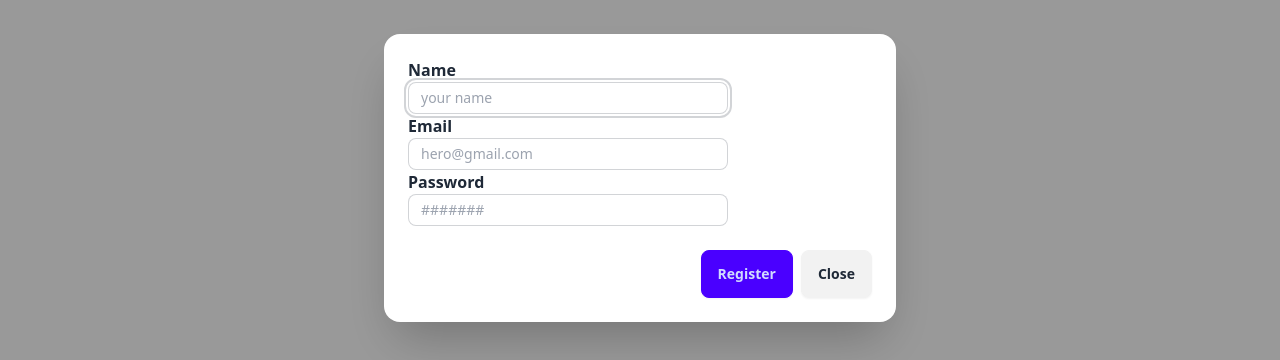
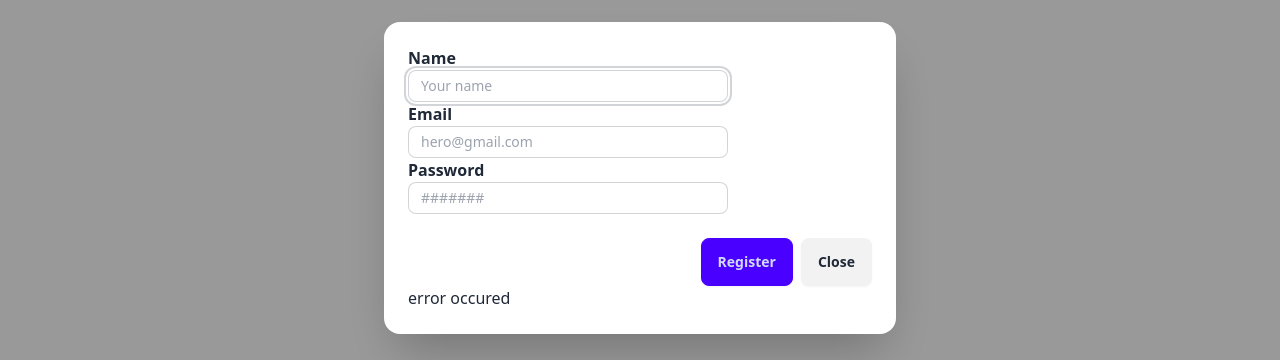
Before and after one commit to taukirsheikh/blogger, a React (Vite) app in the folder frontend/: page / in a window 1280 px wide. Both pictures are taken after a click on the button "Register". Shown: the part 222-582 px from the top of the page. Built offline with nearby package versions, Linux system fonts and the light colour scheme; no server answers.

Commit message:
author registration added

```diff
--- a/frontend/src/components/NavComponents/Register.jsx
+++ b/frontend/src/components/NavComponents/Register.jsx
@@ -1,9 +1,37 @@
-import React from "react";
+import React, { useState } from "react";
+import axios from "axios";
 
 function Register() {
+  const [state, setState] = useState(false);
+  const [name, setName] = useState("");
+  const [email, setEmail] = useState("");
+  const [password, setPassword] = useState("");
+
+  const handleRegister = async (e) => {
+    e.preventDefault();
+    try {
+      // Send a POST request to the user registration endpoint
+      const response = await axios.post(
+        "http://127.0.0.1:8000/user/register/",
+        {
+          name,
+          email,
+          password,
+        }
+      );
+      console.log("User registered successfully:", response.data);
+
+      setName("");
+      setEmail("");
+      setPassword("");
+      setState(true);
+    } catch (error) {
+      console.error("Error registering user:", error);
+    }
+  };
+
   return (
     <div>
-      {/* Open the modal using document.getElementById('ID').showModal() method */}
       <button
         className="btn"
         onClick={() => document.getElementById("my_modal_1").showModal()}
@@ -18,8 +46,10 @@ function Register() {
           <h6 className="font-bold text-md">Name</h6>
           <input
             type="text"
-            placeholder="your name"
+            placeholder="Your name"
             className="input input-bordered input-sm w-full max-w-xs"
+            value={name}
+            onChange={(e) => setName(e.target.value)}
             required
           />
           <h6 className="font-bold text-md">Email</h6>
@@ -27,21 +57,34 @@ function Register() {
             type="email"
             placeholder="hero@gmail.com"
             className="input input-bordered input-sm w-full max-w-xs"
+            value={email}
+            onChange={(e) => setEmail(e.target.value)}
             required
           />
           <h6 className="font-bold text-md">Password</h6>
           <input
-            type="text"
+            type="password"
             placeholder="#######"
             className="input input-bordered input-sm w-full max-w-xs"
+            value={password}
+            onChange={(e) => setPassword(e.target.value)}
             required
           />
           <div className="modal-action">
-            <button className="btn btn-primary">Register</button>
-            <form method="dialog">
-              <button className="btn">Close</button>
-            </form>
+            <button
+              className="btn btn-primary"
+              onClick={handleRegister}
+            >
+              Register
+            </button>
+            <button
+              className="btn"
+              onClick={() => document.getElementById("my_modal_1").close()}
+            >
+              Close
+            </button>
           </div>
+          {state ? <p>User Registered successfully</p> : <p>error occured</p>}
         </div>
       </dialog>
     </div>
```
